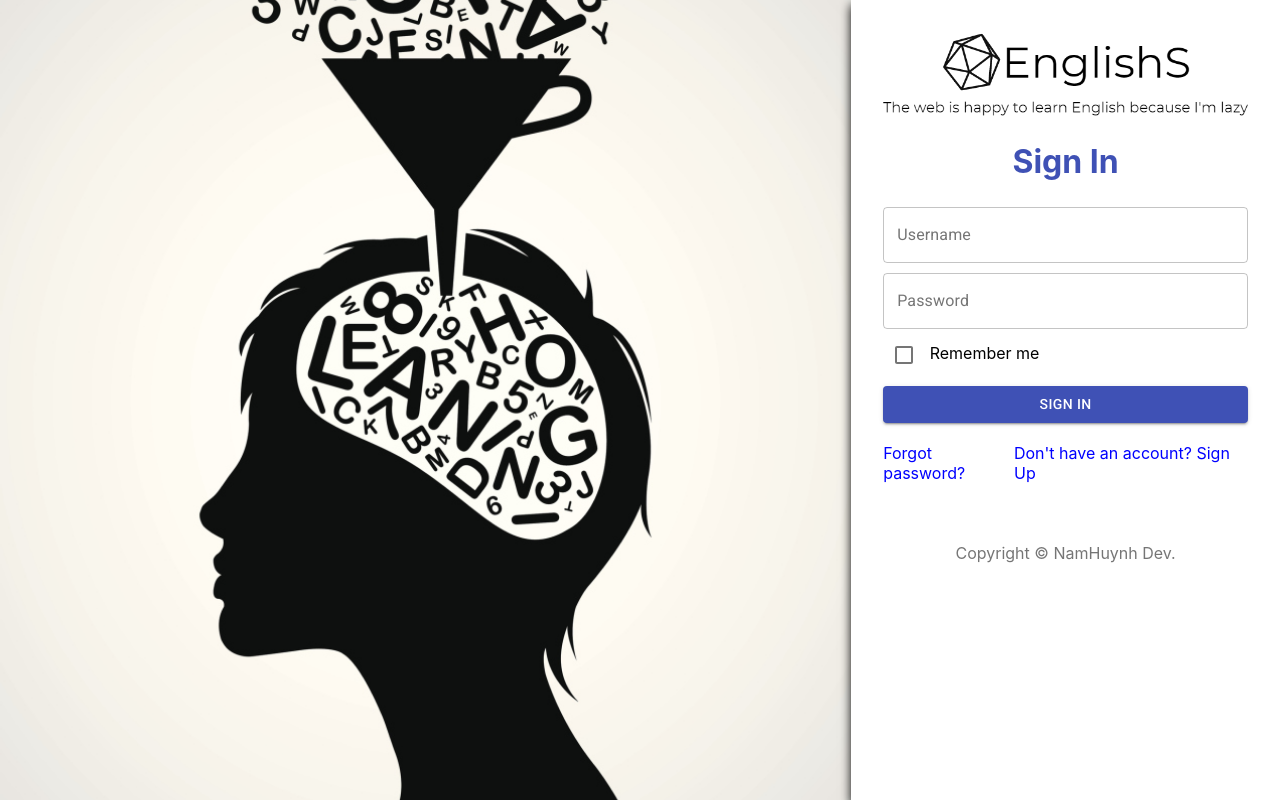
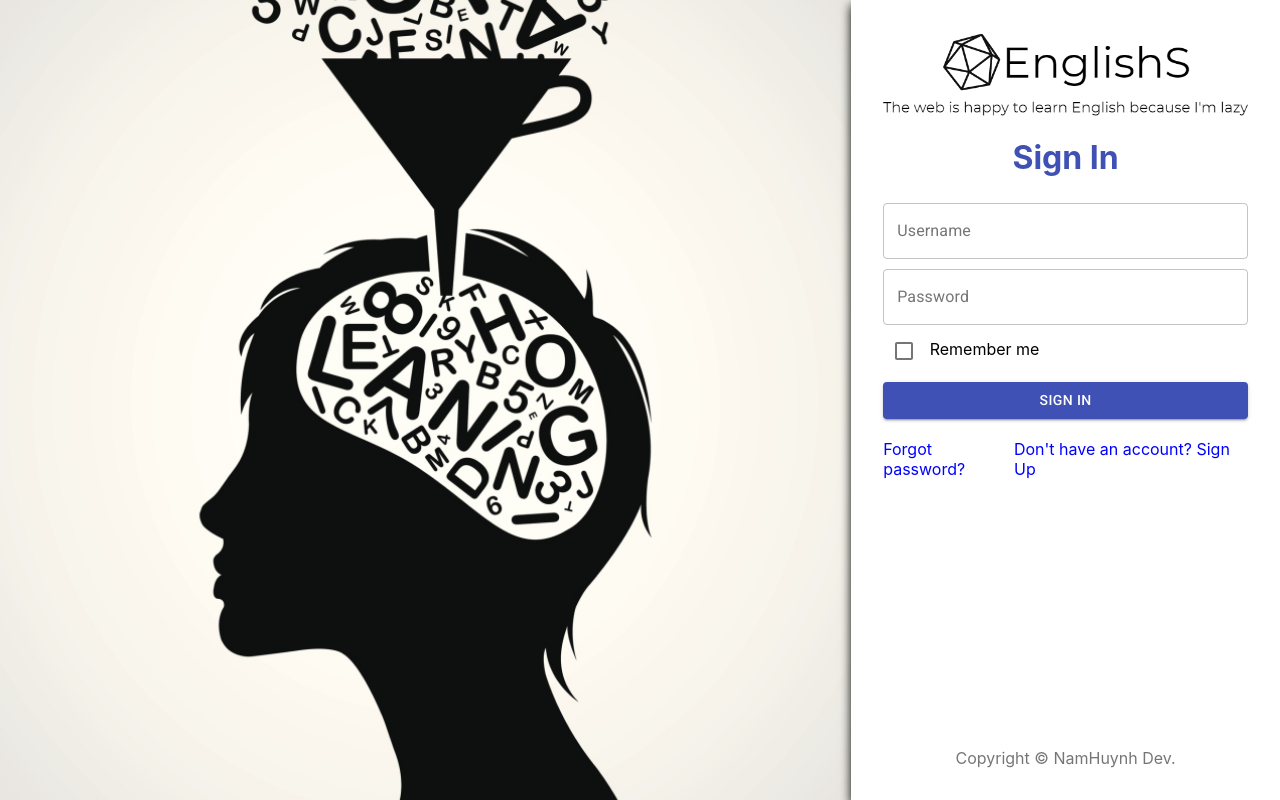
Before and after one commit to NamHuynh98/social-network-study-english, a React (Create React App) app: page / in a window 1280 px wide. Built offline with nearby package versions, Linux system fonts and the light colour scheme.

Commit message:
+ add state and handle change page in auth

```diff
--- a/src/components/Sign In/SignIn.js
+++ b/src/components/Sign In/SignIn.js
@@ -3,8 +3,8 @@ import "./SignIn.scss"
 import { TextField, Checkbox, Button } from "@material-ui/core"
 
 export default class SignIn extends Component {
-	constructor(props) {
-		super(props)
+	emitEvent = () => {
+		this.props.setSignUp()
 	}
 
 	render() {
@@ -21,10 +21,11 @@ export default class SignIn extends Component {
 						Sign In
 					</Button>
 					<div className="link_wrapper">
-						<a>Forgot password?</a>
-						<a>Don't have an account? Sign Up</a>
+						<div>Forgot password?</div>
+						<div onClick={() => this.props.onChangePage()}>
+							Don't have an account? Sign Up
+						</div>
 					</div>
-					<div className="footer">Copyright © NamHuynh Dev.</div>
 				</div>
 			</div>
 		)
--- a/src/components/Sign In/SignIn.scss
+++ b/src/components/Sign In/SignIn.scss
@@ -17,7 +17,7 @@
 			justify-content: space-between;
 			display: flex;
 			margin: 10px 0;
-			a {
+			div {
 				color: blue;
 				cursor: pointer;
 				&:hover {
@@ -25,10 +25,5 @@
 				}
 			}
 		}
-		.footer {
-			color: rgba(0, 0, 0, 0.54);
-			margin-top: 50px;
-			text-align: center;
-		}
 	}
 }
--- a/src/components/Sign Up/SignUp.js
+++ b/src/components/Sign Up/SignUp.js
@@ -3,10 +3,6 @@ import "./SignUp.scss"
 import { TextField, Checkbox, Button } from "@material-ui/core"
 
 export default class SignUp extends Component {
-	constructor(props) {
-		super(props)
-	}
-
 	render() {
 		return (
 			<div className="sign-up__container">
@@ -47,9 +43,10 @@ export default class SignUp extends Component {
 						Sign Up
 					</Button>
 					<div className="link_wrapper">
-						<a>Already have an account? Sign in</a>
+						<div onClick={() => this.props.onChangePage()}>
+							Already have an account? Sign in
+						</div>
 					</div>
-					<div className="footer">Copyright © NamHuynh Dev.</div>
 				</div>
 			</div>
 		)
--- a/src/components/Sign Up/SignUp.scss
+++ b/src/components/Sign Up/SignUp.scss
@@ -21,7 +21,7 @@
 		}
 		.link_wrapper {
 			text-align: right;
-			a {
+			div {
 				cursor: pointer;
 				color: blue;
 				&:hover {
@@ -29,10 +29,5 @@
 				}
 			}
 		}
-		.footer {
-			color: rgba(0, 0, 0, 0.54);
-			margin-top: 15px;
-			text-align: center;
-		}
 	}
 }
--- a/src/containers/Auth/Authorization.js
+++ b/src/containers/Auth/Authorization.js
@@ -7,15 +7,27 @@ import SignIn from "../../components/Sign In/SignIn"
 export default class Authorization extends Component {
 	constructor(props) {
 		super(props)
+		this.state = {
+			isSignIn: true
+		}
 	}
-
+	onChangePage = () => {
+		this.setState({
+			isSignIn: !this.state.isSignIn
+		})
+	}
 	render() {
 		return (
 			<div className="Authorization__container">
 				<div className="background"></div>
 				<div className="content-form__wrapper">
-					<img className="logo" src={Banner} />
-					<SignIn />
+					<img alt="logo" className="logo" src={Banner} />
+					{this.state.isSignIn ? (
+						<SignIn onChangePage={this.onChangePage} />
+					) : (
+						<SignUp onChangePage={this.onChangePage} />
+					)}
+					<div className="footer">Copyright © NamHuynh Dev.</div>
 				</div>
 			</div>
 		)
--- a/src/containers/Auth/Authorization.scss
+++ b/src/containers/Auth/Authorization.scss
@@ -15,10 +15,16 @@
 		box-shadow: 0 5px 10px;
 		width: 30%;
 		height: 100%;
-		padding: 0 2rem;
+    padding: 0 2rem;
+    display: flex;
+    flex-direction: column;
 		.logo {
 			margin-top: 2rem;
 			width: 100%;
+    }
+    .footer {
+			color: rgba(0, 0, 0, 0.54);
+			margin: auto auto 2rem;
 		}
 	}
 }
```
